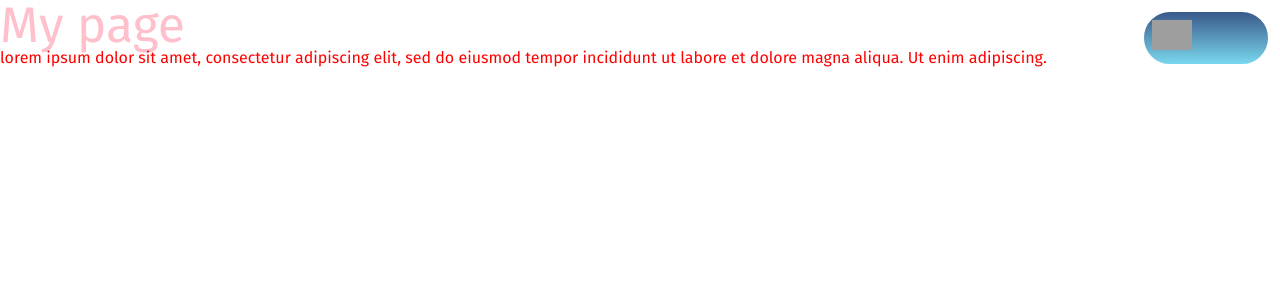
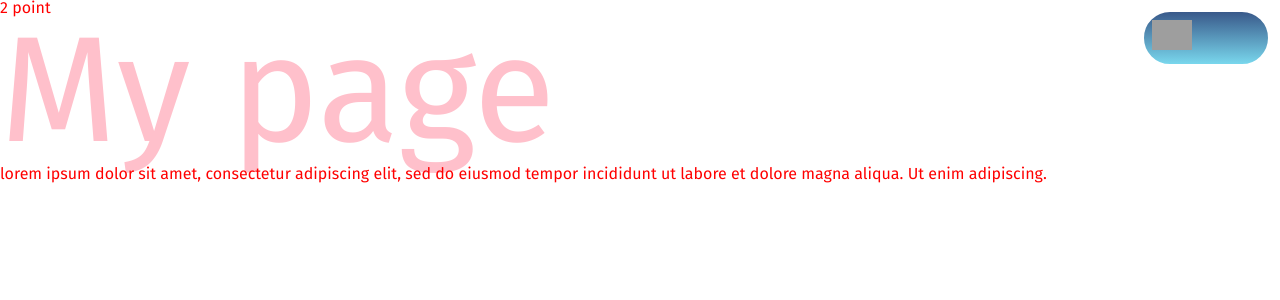
Before and after one commit to Noriller/Portfolio_JAMStackAlura, a Next.js app: page / in a window 1280 px wide. Shown: the top 300 px of the page. Built offline with nearby package versions, Linux system fonts and the light colour scheme; grey boxes are pictures that could not be loaded; a web font is replaced by a local one.

Commit message:
testing breakpoint context

```diff
--- a/pages/index.js
+++ b/pages/index.js
@@ -1,6 +1,7 @@
 import React from 'react';
 import styled, { css } from 'styled-components';
 import inserMediaQuery from '../src/Theme/ThemeComponents/MediaBreakpoints';
+import { useBreakpoint } from '../src/Theme/ThemeComponents/BreakPointContext';
 
 const xs = css`
   color: green
@@ -13,7 +14,7 @@ const xl = css`
 `;
 
 const Title = styled.h1`
-  font-size: 50px;
+  font-size: ${({ breakpoint }) => (50 * (breakpoint + 1))}px;
   color: ${({ theme }) => theme.colors.primary};
   ${inserMediaQuery(xs, md, xl)}
 `;
@@ -24,9 +25,11 @@ const NewDiv = styled.div`
 `;
 
 export default function Home() {
+  const breakpoint = useBreakpoint();
   return (
     <div>
-      <Title>My page</Title>
+      { `${breakpoint} point`}
+      <Title breakpoint={breakpoint}>My page</Title>
       <NewDiv>
         lorem ipsum dolor sit amet,
         consectetur adipiscing elit,
--- /dev/null
+++ b/src/theme/ThemeComponents/BreakPointContext/BreakPointContext.js
@@ -0,0 +1,67 @@
+import React, { createContext, useContext, useEffect, useState } from 'react';
+import { node } from 'prop-types';
+import breakpoints from '../MediaBreakpoints/breakpoints';
+
+const BreakpointContext = createContext(9999);
+
+function useWindowSize() {
+  const [windowSize, setWindowSize] = useState({
+    width: undefined,
+    height: undefined,
+  });
+
+  useEffect(() => {
+    function handleResize() {
+      setWindowSize({
+        width: window.innerWidth,
+        height: window.innerHeight,
+      });
+    }
+
+    window.addEventListener('resize', handleResize);
+
+    handleResize();
+
+    return () => window.removeEventListener('resize', handleResize);
+  }, []);
+
+  return windowSize;
+}
+
+function getIndex(points, width) {
+  if (width === undefined) return points.length;
+
+  const tryPoint = points.pop();
+  const index = points.length;
+  if (width > tryPoint) return index;
+
+  return getIndex(points, width);
+}
+
+function getBreakpoint(width) {
+  const retorno = getIndex([...breakpoints], width);
+  return retorno;
+}
+
+export default function BreakpointContextProvider({ children }) {
+  const [breakpoint, setBreakpoint] = useState();
+  const { width } = useWindowSize();
+
+  useEffect(() => {
+    setBreakpoint(getBreakpoint(width));
+  }, [width]);
+
+  return (
+    <BreakpointContext.Provider value={breakpoint}>
+      {children}
+    </BreakpointContext.Provider>
+  );
+}
+
+BreakpointContextProvider.propTypes = {
+  children: node.isRequired,
+};
+
+export function useBreakpoint() {
+  return useContext(BreakpointContext);
+}
--- /dev/null
+++ b/src/theme/ThemeComponents/BreakPointContext/index.js
@@ -0,0 +1,4 @@
+import BreakpointContextProvider, { useBreakpoint } from './BreakPointContext';
+
+export default BreakpointContextProvider;
+export { useBreakpoint };
--- a/src/theme/ThemeWrapper.js
+++ b/src/theme/ThemeWrapper.js
@@ -6,6 +6,7 @@ import Head from 'next/head';
 import GlobalStyle from './ThemeComponents/GlobalStyle';
 import Theme from './ThemeComponents/Theme';
 import { ToggleTheme, useDarkMode } from './ThemeComponents/ToggleTheme';
+import BreakpointContextProvider from './ThemeComponents/BreakPointContext/BreakPointContext';
 
 export default function ThemeWrapper({ children }) {
   const { theme, toggleTheme, componentMounted } = useDarkMode();
@@ -24,7 +25,9 @@ export default function ThemeWrapper({ children }) {
         </Head>
         <GlobalStyle />
         <ToggleTheme theme={theme} toggleTheme={toggleTheme} />
-        {children}
+        <BreakpointContextProvider>
+          {children}
+        </BreakpointContextProvider>
       </ThemeProvider>
     );
   }
```
